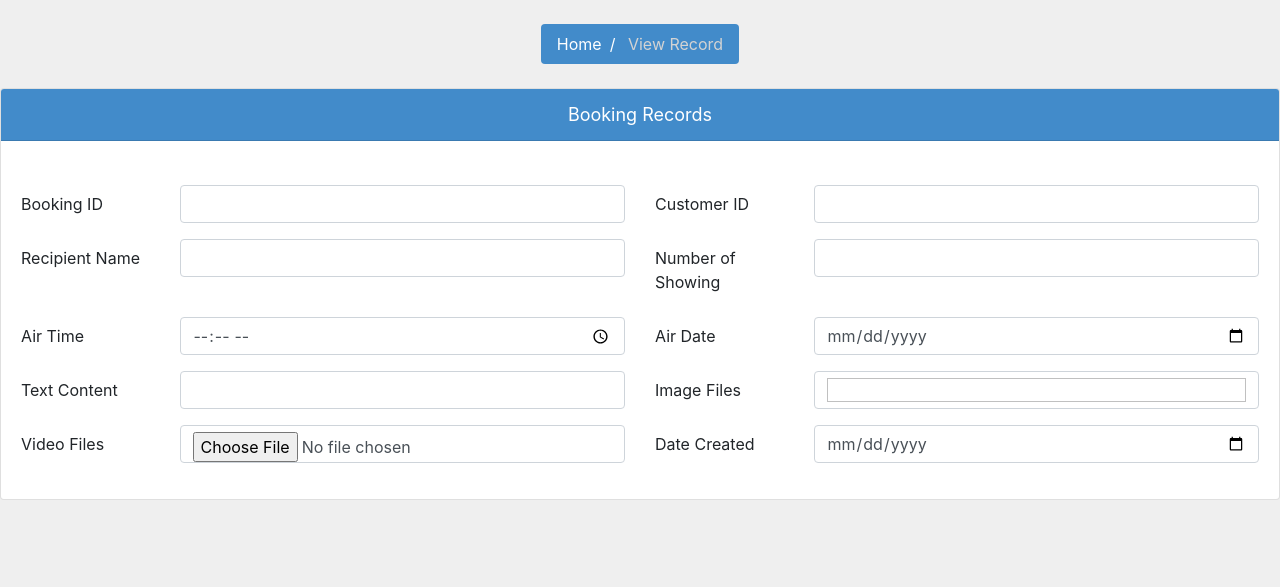
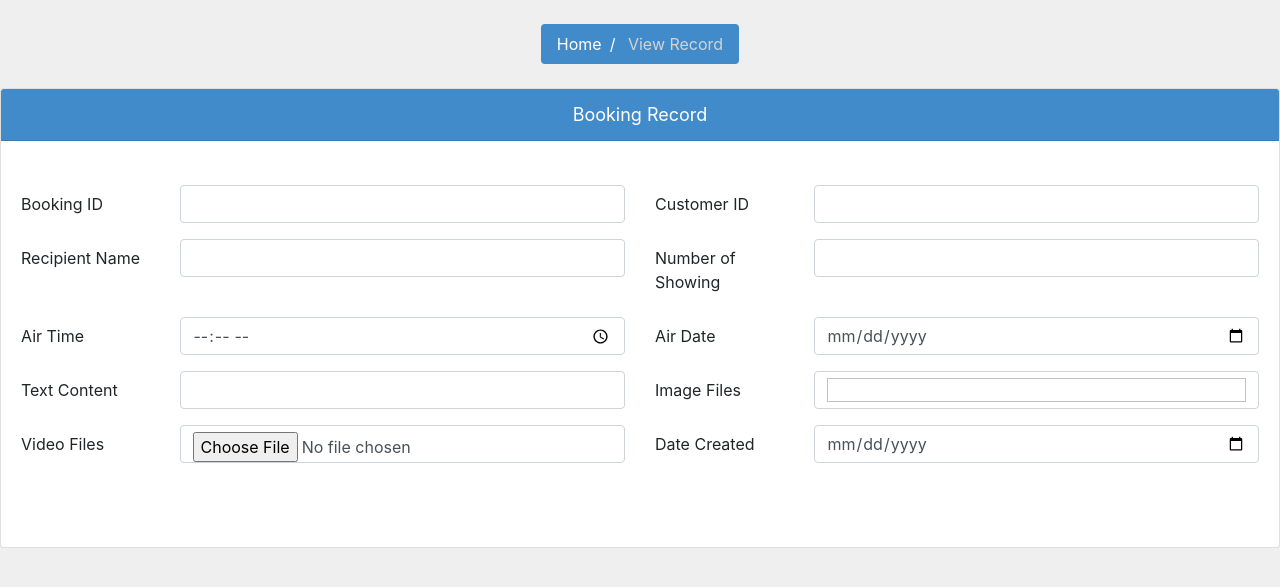
Before and after one commit to globeyardboss/NTNBMS-PROJECT, a Django app: template ntnbms/templates/ntnbms/view.html in a window 1280 px wide. Shown: the part 115-702 px from the top of the page. Run offline with Django 3.2, Linux system fonts and the light colour scheme; the template is opened without the code that fills it, so the values that code supplies are empty; some libraries are stand-ins or nearby versions.

Commit message:
Update view.html

```diff
--- a/ntnbms/templates/ntnbms/view.html
+++ b/ntnbms/templates/ntnbms/view.html
@@ -11,7 +11,7 @@
   <br>
 
     <div class="card mx-auto"style="width: 80rem;">
-      <div class="card-header text-white" style="background-color: #428bca  ">Booking Records</div>
+      <div class="card-header text-white" style="background-color: #428bca  ">Booking Record</div>
       <div class="card-body">
 
         <form class="form-sample">
@@ -112,6 +112,6 @@
               </div>
             </div>
           </div>
-
+           <br><br>
 
 {% endblock %}
```
